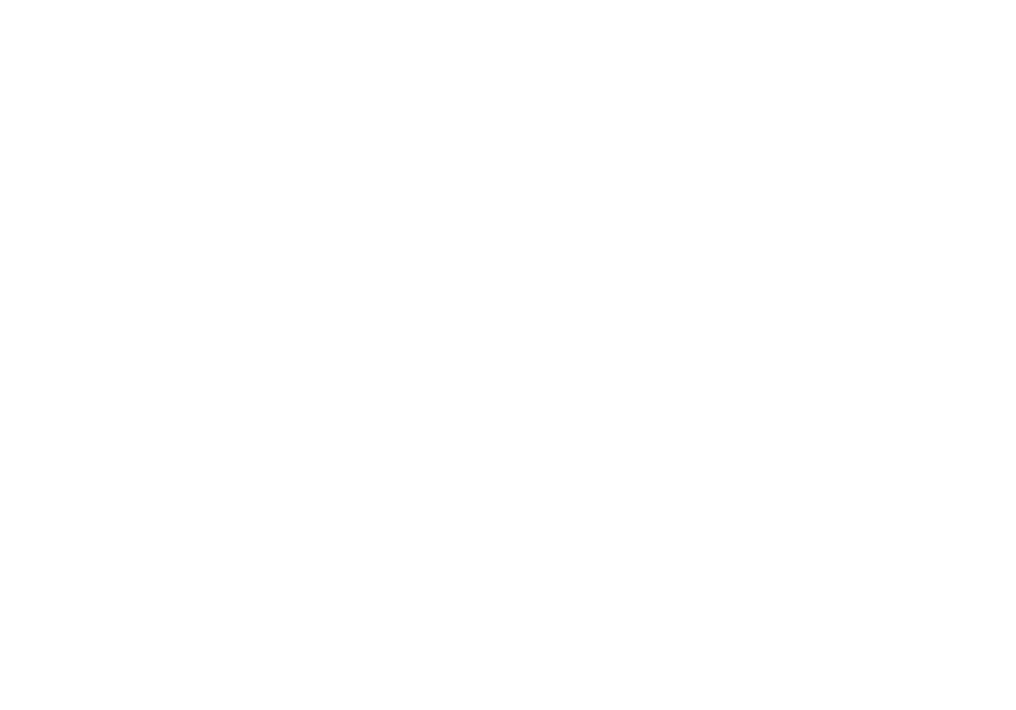
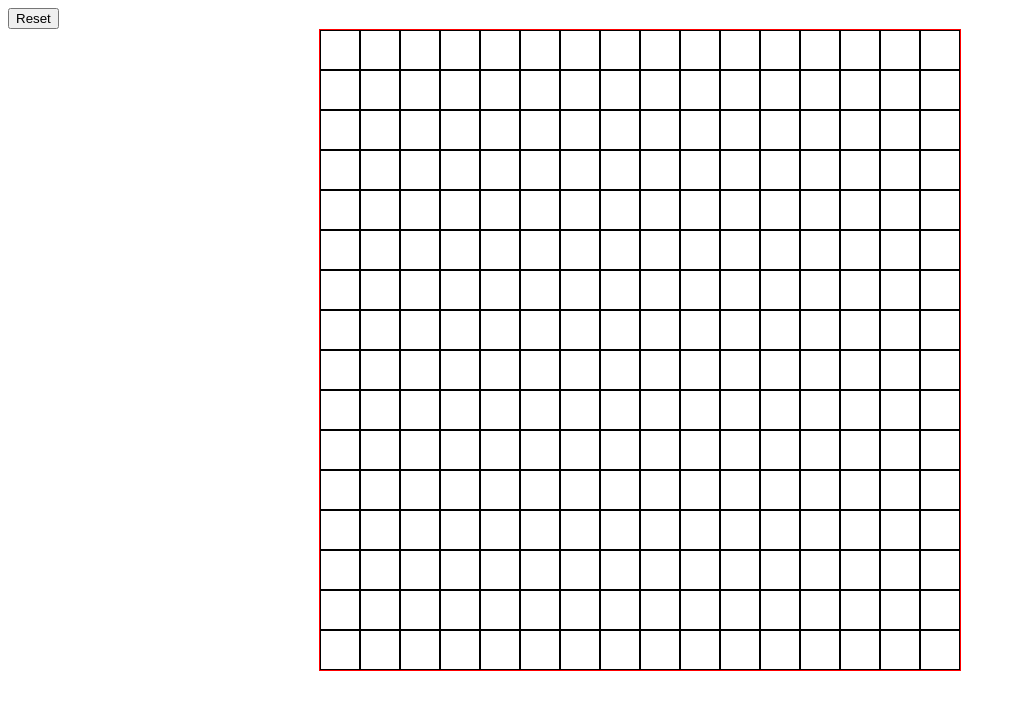
Before and after one commit to ciaradh/odin-project-etch-a-sketch, a plain HTML site: page index.html in a window 1280 px wide. Shown: the whole page, without its empty margins (0-1016 px from the left). Drawn offline with Linux system fonts and the light colour scheme.

Commit message:
Finish initial stage of project

```diff
--- a/index.html
+++ b/index.html
@@ -1,8 +1,14 @@
+<!DOCTYPE html>
 <html>
     <head>
-
+        <title>Etch A Sketch</title>
+        <meta charset="UTF-8"/>
+        <link rel="stylesheet" href="styles.css">
+        <!-- defer keywork makes JS run at the end-->
+        <script src="script.js" defer></script>
     </head>
     <body>
-
+        <button onclick="reset()">Reset</button>
+        <div class="Container"></div>
     </body>
 </html>
--- a/script.js
+++ b/script.js
@@ -0,0 +1,54 @@
+let container = document.querySelector('.Container');
+let selectedSquares = document.querySelectorAll('.Square');
+
+let gridSize = 16;
+
+createGrid(gridSize);
+
+function getSquareSize(size) {
+    let containerWidth = 640;
+    return containerWidth / size;
+}
+
+function createGrid(size) {
+    let totalSquares = size * size;
+    let squareSize = getSquareSize(size);
+
+    //create squared inside container
+    for(let i = 0; i < totalSquares; i++) {
+        let square = document.createElement('div');
+        square.className = "Square";
+        square.setAttribute("style", `width: ${squareSize}px; height: ${squareSize}px`);
+        square.addEventListener("mouseover", ()=> {
+            square.setAttribute("style", `width: ${squareSize}px; height: ${squareSize}px; background-color: black;`)
+        });
+        container.appendChild(square);
+    }
+}
+
+
+//reset function
+function reset() {
+    //remove background color
+    selectedSquares.forEach((selectedSquare)=> {
+        selectedSquare.removeAttribute("style");
+    });
+
+    //let user choose a new grid size
+    let newGridSize = prompt("Choose grid size:", "Number between 0 and 100");
+    if(newGridSize != null) {
+        //TODO: change while with if
+        while (parseInt(newGridSize) > 100 || parseInt(newGridSize) < 0) {
+            newGridSize = prompt("Choose grid size:", "Number between 0 and 100");
+        }
+    }
+    removeAllChildNodes(container);
+    createGrid(newGridSize);
+}
+
+//remove children from container
+function removeAllChildNodes(parent) {
+    while (parent.firstChild) {
+        parent.removeChild(parent.firstChild);
+    }
+}
--- a/styles.css
+++ b/styles.css
@@ -0,0 +1,19 @@
+body {
+    box-sizing: border-box;
+}
+
+.Container {
+    margin: auto;
+    border: 1px solid red;
+    width: 640px;
+    height: 640px;
+    display: flex;
+    flex-wrap: wrap;
+}
+
+.Square {
+    /* width: 20px;
+    height: 20px; */
+    border: 1px solid black;
+    box-sizing: border-box;
+}
```
